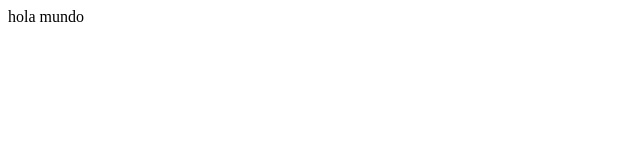
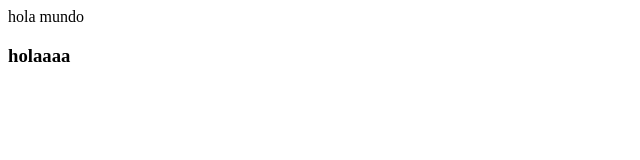
Before and after one commit to valle88/proyectovalle, a plain HTML site: page index.html in a window 1280 px wide. Shown: the full height of the page, 0-640 px from the left. Drawn offline with Linux system fonts and the light colour scheme.

Commit message:
agregamos rama 1 y modificamos

```diff
--- a/index.html
+++ b/index.html
@@ -1,2 +1,3 @@
 
 hola mundo
+<h3> holaaaa
```
